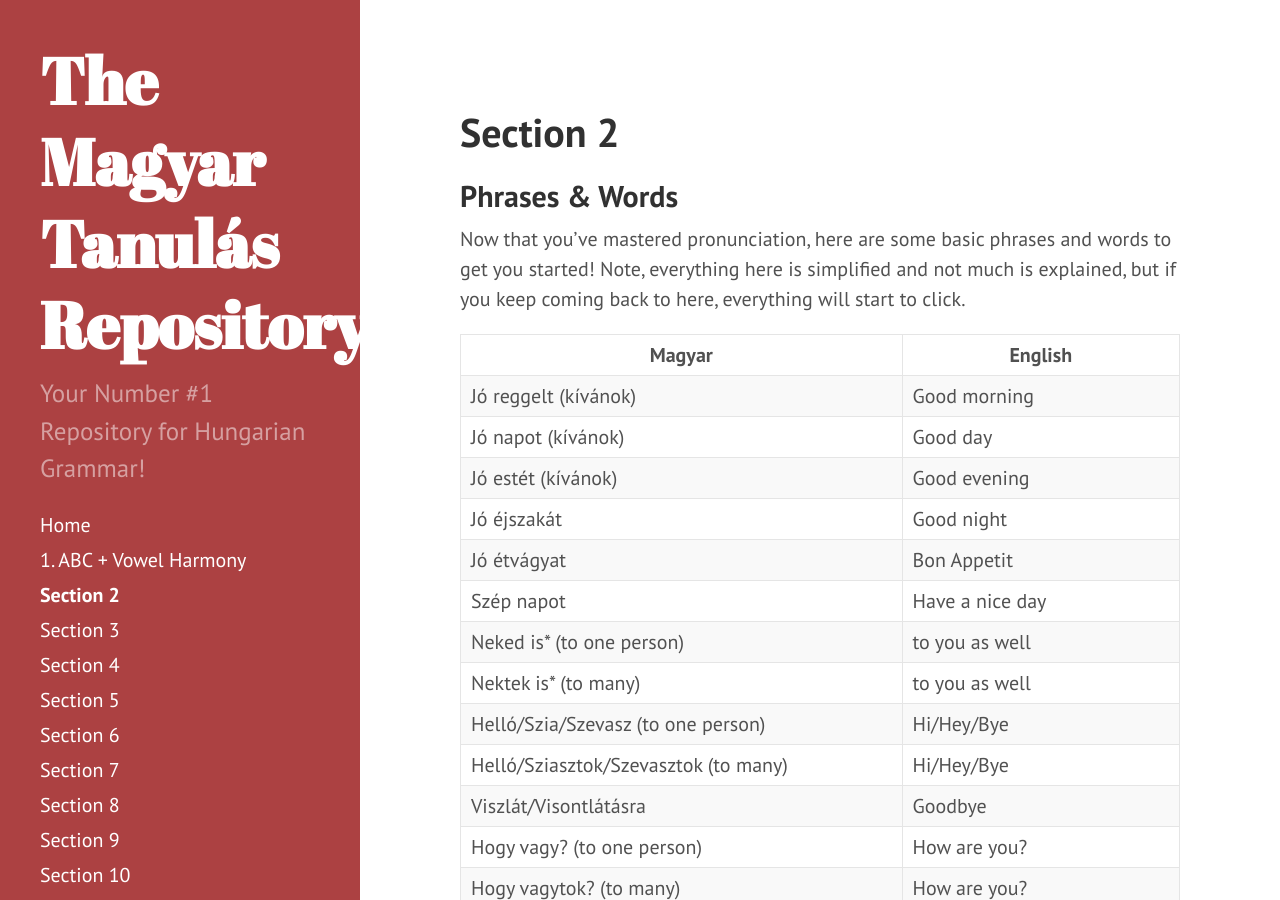
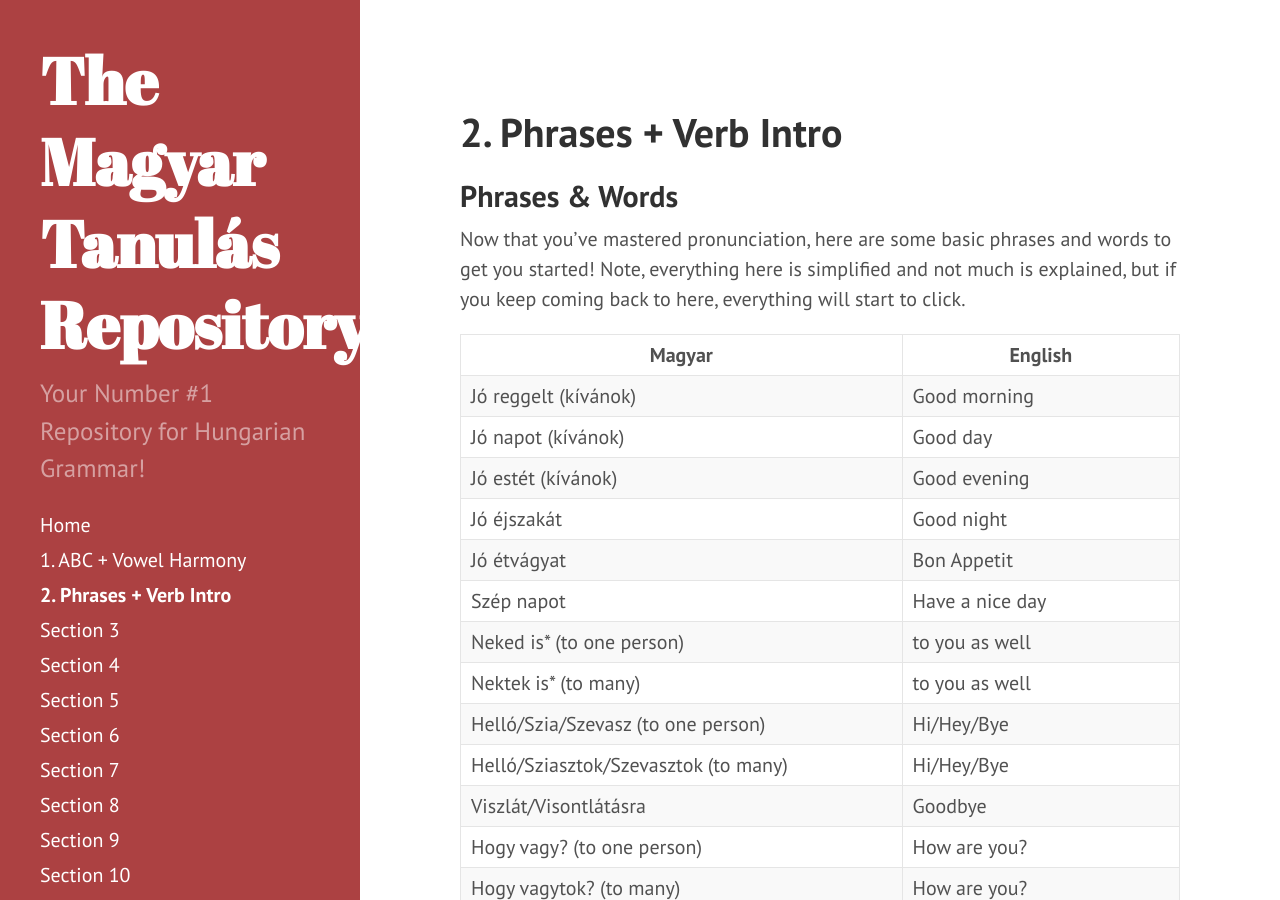
Before and after one commit to Magyartanulas/magyartanulas.github.io, a Jekyll site: the page built from Section2.md, in a window 1280 px wide and 900 px high. Built offline with Jekyll 4.4.1, drawn with Linux system fonts in a browser that asks for light colours; Markdown is read by kramdown in place of the engine named in the settings.

Commit message:
Update Section2.md

```diff
--- a/Section2.md
+++ b/Section2.md
@@ -1,6 +1,6 @@
 ---
 layout: page
-title: Section 2
+title: 2. Phrases + Verb Intro
 order: 2
 ---
 
```
